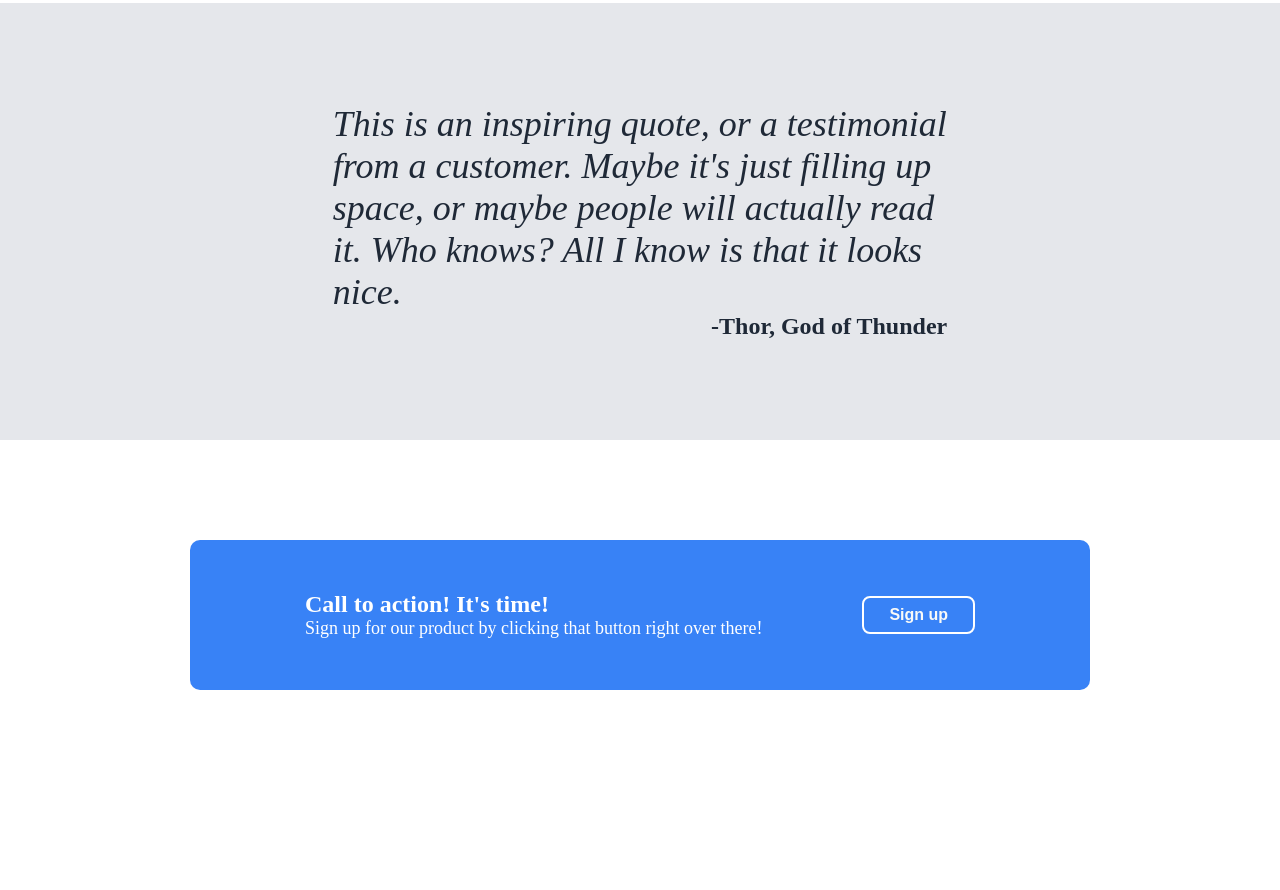
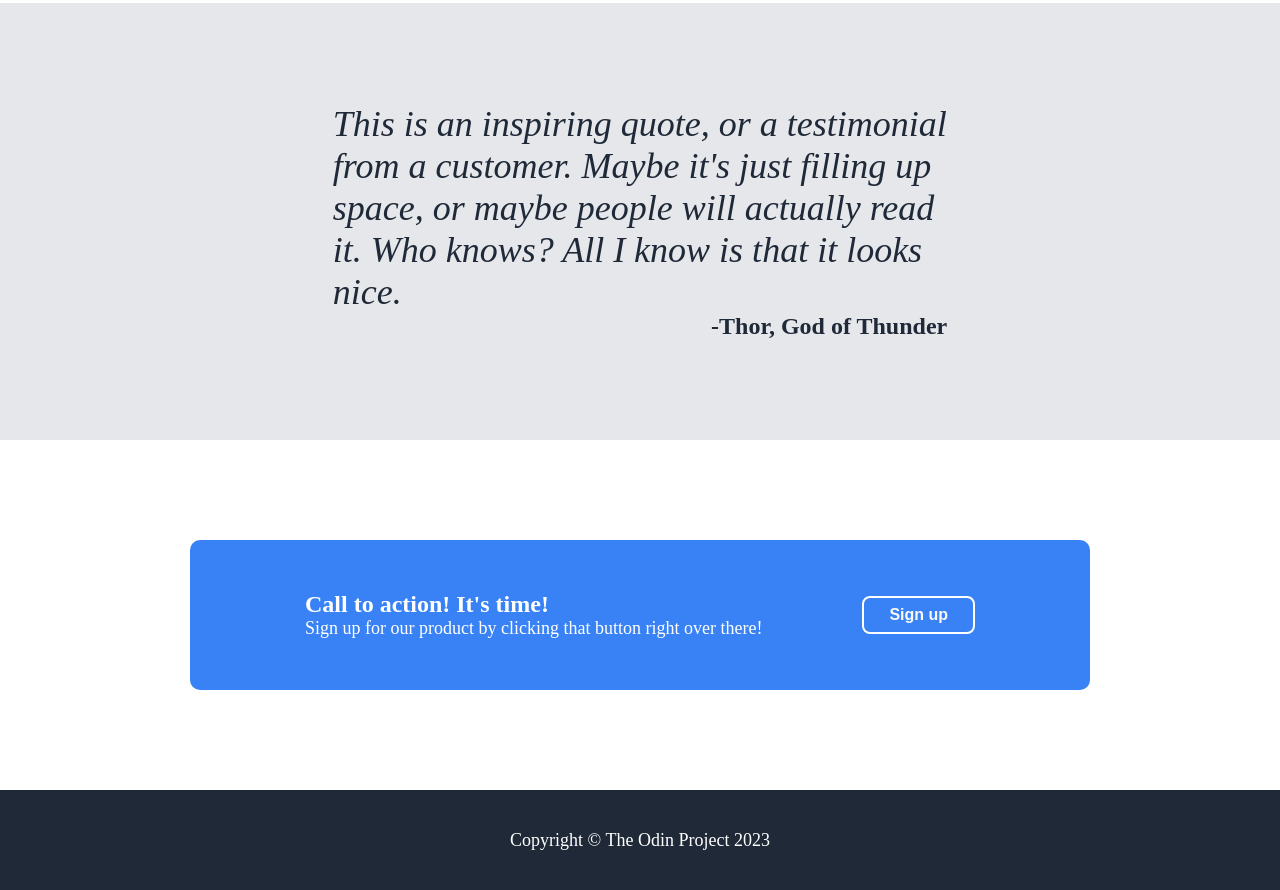
Before and after one commit to SveinarB/landing-page, a plain HTML site: page index.html in a window 1280 px wide. Shown: the part 920-1810 px from the top of the page. Before the commit the page ends 1710 px from the top, so only its background shows below. Drawn offline with Linux system fonts and the light colour scheme.

Commit message:
add footer

```diff
--- a/index.html
+++ b/index.html
@@ -80,5 +80,12 @@
             </div>
         </div>
     </div>
+    <div class="container">
+        <div class="sidebars">
+            <div class="footer">
+                <p>Copyright © The Odin Project 2023</p>
+            </div>
+        </div>
+    </div>
 </body>
 </html>
--- a/styles.css
+++ b/styles.css
@@ -207,3 +207,12 @@ p {
     font-size: 24px;
     font-weight: 900;
 }
+
+.footer {
+    display: flex;
+    justify-content: center;
+    align-items: center;
+    height: 100px;
+    font-size: 18px;
+    color: white;
+}
```
